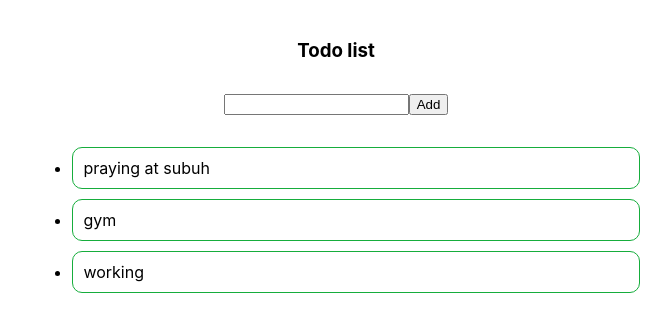
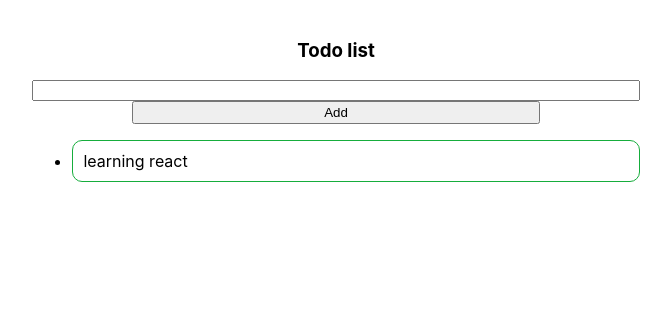
Before and after one commit to andi-faizal94/react-todo-list, a React (Create React App) app: page / in a window 1280 px wide. Shown: the top 332 px of the page, without its empty margins (304-975 px from the left). Built offline with nearby package versions, Linux system fonts and the light colour scheme.

Commit message:
change responsive button

```diff
--- a/src/components/Todo-create/TodoCreate.css
+++ b/src/components/Todo-create/TodoCreate.css
@@ -1,11 +1,30 @@
 .todo-form {
-  margin: 2rem;
+  display: flex;
+  flex-direction: column;
+  margin: 10px;
   text-align: center;
 }
-@media (min-width: 640px) {
+
+.btn {
+  display: inline-block;
+  padding: 2px;
+  margin: 0 100px;
+}
+@media (min-width: 0) and(max-width: 640px) {
   .todo-form {
-    display: flex;
-    justify-content: center;
-    align-self: center;
+    margin: 2rem;
+  }
+  .btn {
+    display: inline-block;
+    margin: 0 6rem;
   }
 }
+@media (min-width: 640px) and (max-width: 992px) {
+  .todo-form {
+    margin: 2rem;
+  }
+  .btn {
+    display: inline-block;
+    margin: 0 6rem;
+  }
+}
--- a/src/components/Todo-create/TodoCreate.js
+++ b/src/components/Todo-create/TodoCreate.js
@@ -21,7 +21,9 @@ const TodoCreate = (props) => {
   return (
     <form className="todo-form" onSubmit={handleSubmit}>
       <input type="text" value={getInputTodo} onChange={handleInputTodo} />
-      <button type="submit">Add</button>
+      <button className="btn" type="submit">
+        Add
+      </button>
     </form>
   );
 };
--- a/src/components/Todo/Todo.js
+++ b/src/components/Todo/Todo.js
@@ -7,15 +7,7 @@ const Todo = () => {
   const [getTodos, setTodos] = useState([
     {
       id: 1,
-      title: "praying at subuh",
-    },
-    {
-      id: 2,
-      title: "gym",
-    },
-    {
-      id: 3,
-      title: "working",
+      title: "learning react",
     },
   ]);
   const eventCreateTodo = (todo) => {
```
